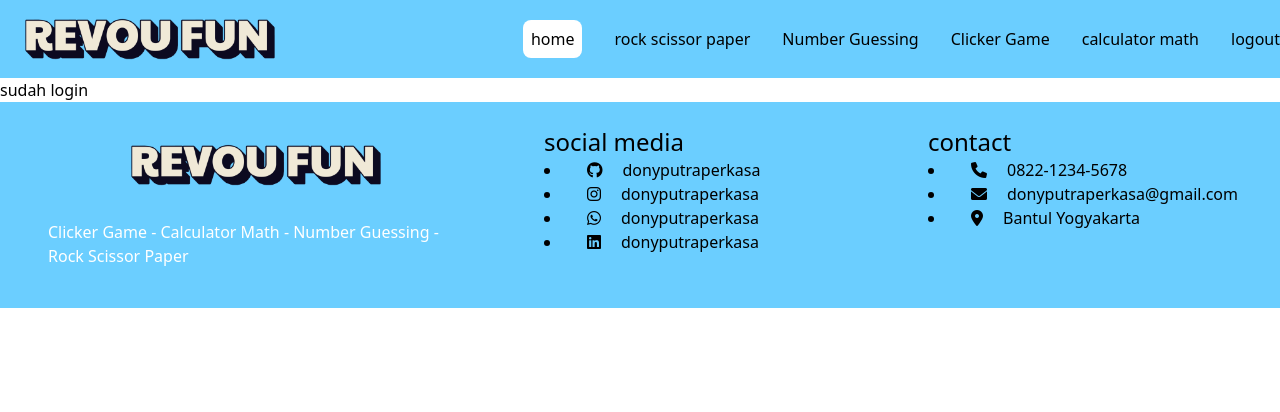
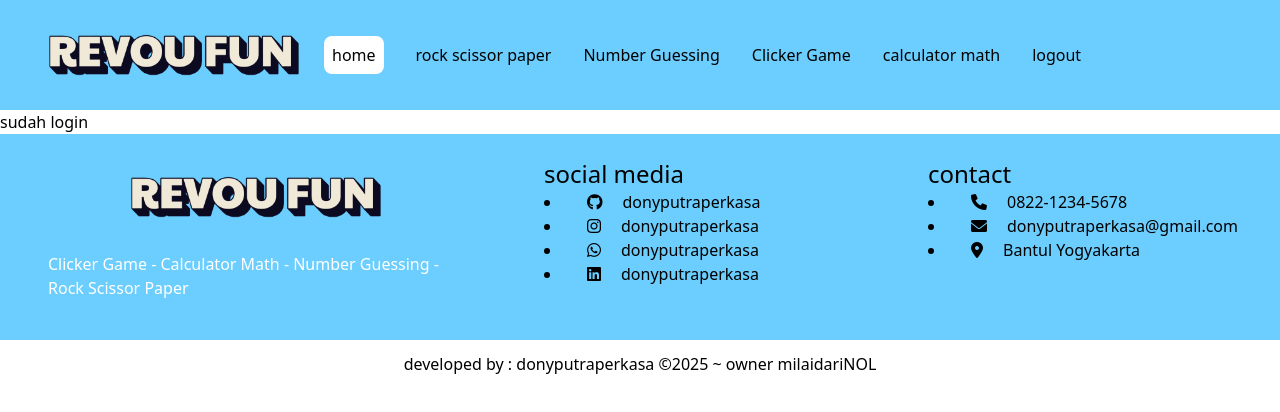
Before and after one commit to revou-fsse-feb25/milestone-2-donyputraperkasa, a website: page afterLogin/index.html in a window 1280 px wide. Drawn offline with Linux system fonts and the light colour scheme.

Commit message:
feat : bug header 1

```diff
--- a/afterLogin/index.html
+++ b/afterLogin/index.html
@@ -9,8 +9,8 @@
 </head>
 <body class="flex flex-col min-h-screen max-w-100%">
     <!-- bagian header -->
-    <header>
-        <div class="w-full px-[28px] py-[8px]" style="background-color: #6bceff">
+    <header class="w-full">
+        <div class="flex justify-between px-[24px] py-[16px] items-center" style="background-color: #6bceff">
             <div class="flex justify-between px-[28px] py-[8px] items-center">
                 <img src="/milestone-2-donyputraperkasa/image/revouFunBlue.png" style="width: 300px !important;" class="mx-10 w-50" alt="revouFun">
                 <button id="open-button" class="lg:hidden px-3" onclick="openSidebar()">
@@ -53,8 +53,8 @@
     </main>
 
     <!-- bagian footer -->
-    <footer class="mt-auto py-5" style="background-color: #6bceff">
-        <div class="lg:flex lg:px-20 mx-auto gap-5 justify-between">
+    <footer class="mt-auto py-5">
+        <div class="lg:flex lg:px-20 mx-auto gap-5 justify-between" style="background-color: #6bceff">
             <div class="px-[16px] py-[24px] m-5 lg:w-[40%]">
                 <img src="/milestone-2-donyputraperkasa/image/revouFunBlue.png" style="width: 300px !important;" class="container lg:w-150 mx-auto max-w-[200px] p-4 lg:p-12" alt="revouFun">
                 <p class="m-4 px-[16px] text-white">Clicker Game - Calculator Math - Number Guessing - Rock Scissor Paper</p>
@@ -75,6 +75,9 @@
                     <li><i class="fa-solid fa-location-dot mx-5 p-5"></i>Bantul Yogyakarta</li>
             </div>
         </div>
+        <div class="text-center p-3">
+            <p>developed by : donyputraperkasa ©2025 ~ owner milaidariNOL</p>
+        </div>
     </footer>
 
     <!-- bagian script sidebar -->
```
